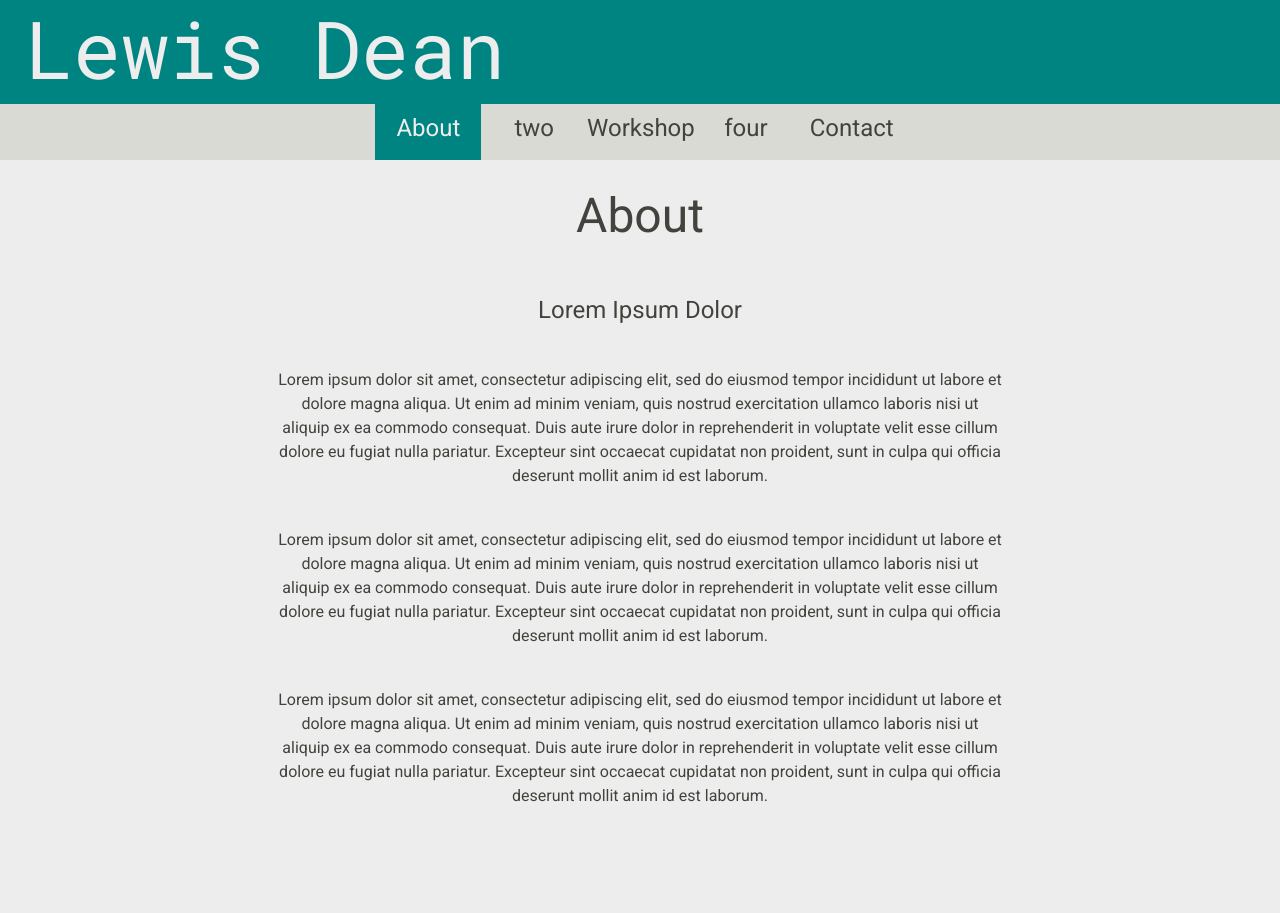
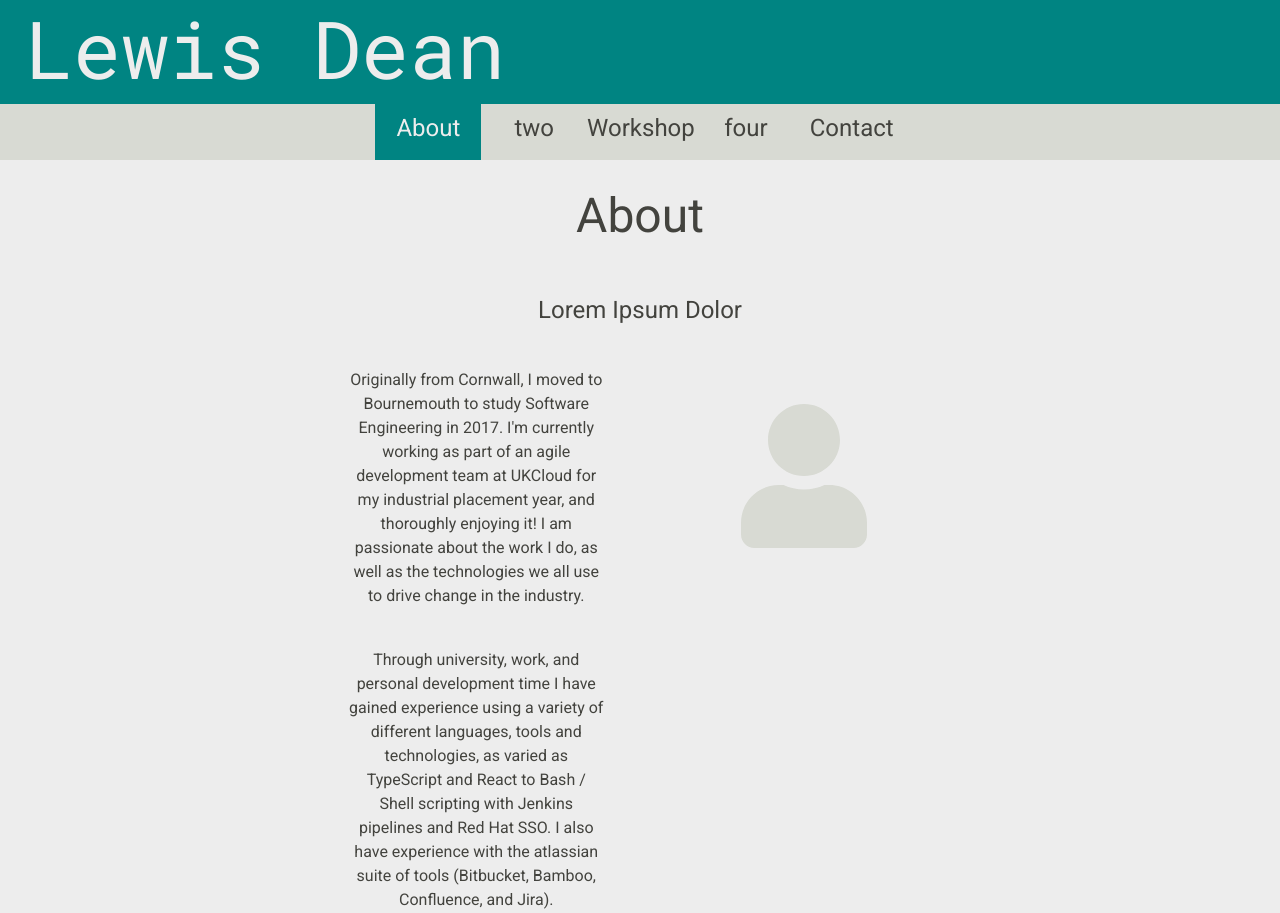
Before and after one commit to lewisdean731/lewisdean-dot-me, a React (Create React App) app: page / in a window 1280 px wide. Shown: the top 913 px of the page. Built offline with nearby package versions, Linux system fonts and the light colour scheme.

Commit message:
Update about page

```diff
--- a/src/containers/Layout/About/About.js
+++ b/src/containers/Layout/About/About.js
@@ -3,6 +3,8 @@ import { Row, Col } from "react-bootstrap";
 import TextSubheader from "../../../components/Texts/TextSubheader/TextSubheader";
 import TextHeader from "../../../components/Texts/TextHeader/TextHeader";
 import TextParagraph from "../../../components/Texts/TextParagraph/TextParagraph";
+import { FontAwesomeIcon } from '@fortawesome/react-fontawesome';
+import Classes from "./About.module.scss";
 import Aux from "../../../hoc/Aux";
 
 const about = () => {
@@ -19,43 +21,30 @@ const about = () => {
         </Col>
       </Row>
       <Row>
+        <Col></Col>
         <Col>
-          <TextParagraph>
-            Lorem ipsum dolor sit amet, consectetur adipiscing elit, sed do
-            eiusmod tempor incididunt ut labore et dolore magna aliqua. Ut enim
-            ad minim veniam, quis nostrud exercitation ullamco laboris nisi ut
-            aliquip ex ea commodo consequat. Duis aute irure dolor in
-            reprehenderit in voluptate velit esse cillum dolore eu fugiat nulla
-            pariatur. Excepteur sint occaecat cupidatat non proident, sunt in
-            culpa qui officia deserunt mollit anim id est laborum.
+          <TextParagraph FullWidth>
+            Originally from Cornwall, I moved to Bournemouth to study Software
+            Engineering in 2017. I'm currently working as part of an agile
+            development team at UKCloud for my industrial placement year, and
+            thoroughly enjoying it! I am passionate about the work I do, as well
+            as the technologies we all use to drive change in the industry.
+          </TextParagraph>
+          <TextParagraph FullWidth>
+            Through university, work, and personal development time I have
+            gained experience using a variety of different languages, tools and
+            technologies, as varied as TypeScript and React to Bash / Shell
+            scripting with Jenkins pipelines and Red Hat SSO. I also have
+            experience with the atlassian suite of tools (Bitbucket, Bamboo,
+            Confluence, and Jira).
           </TextParagraph>
         </Col>
-      </Row>
-      <Row>
         <Col>
-          <TextParagraph>
-            Lorem ipsum dolor sit amet, consectetur adipiscing elit, sed do
-            eiusmod tempor incididunt ut labore et dolore magna aliqua. Ut enim
-            ad minim veniam, quis nostrud exercitation ullamco laboris nisi ut
-            aliquip ex ea commodo consequat. Duis aute irure dolor in
-            reprehenderit in voluptate velit esse cillum dolore eu fugiat nulla
-            pariatur. Excepteur sint occaecat cupidatat non proident, sunt in
-            culpa qui officia deserunt mollit anim id est laborum.
-          </TextParagraph>
+          <p className={[Classes.ProfilePicture, Classes.Placeholder].join(" ")} href="#">
+            <FontAwesomeIcon icon={'user'}/>
+          </p>
         </Col>
-      </Row>
-      <Row>
-        <Col>
-          <TextParagraph>
-            Lorem ipsum dolor sit amet, consectetur adipiscing elit, sed do
-            eiusmod tempor incididunt ut labore et dolore magna aliqua. Ut enim
-            ad minim veniam, quis nostrud exercitation ullamco laboris nisi ut
-            aliquip ex ea commodo consequat. Duis aute irure dolor in
-            reprehenderit in voluptate velit esse cillum dolore eu fugiat nulla
-            pariatur. Excepteur sint occaecat cupidatat non proident, sunt in
-            culpa qui officia deserunt mollit anim id est laborum.
-          </TextParagraph>
-        </Col>
+        <Col></Col>
       </Row>
     </Aux>
   );
--- /dev/null
+++ b/src/containers/Layout/About/About.module.scss
@@ -0,0 +1,8 @@
+@import "../../../styles/resources.scss";
+ .ProfilePicture {
+  &.Placeholder {
+    font-size: 9em;
+    padding: 25px;
+    color: $colour-light-grey;
+  }
+}
```
